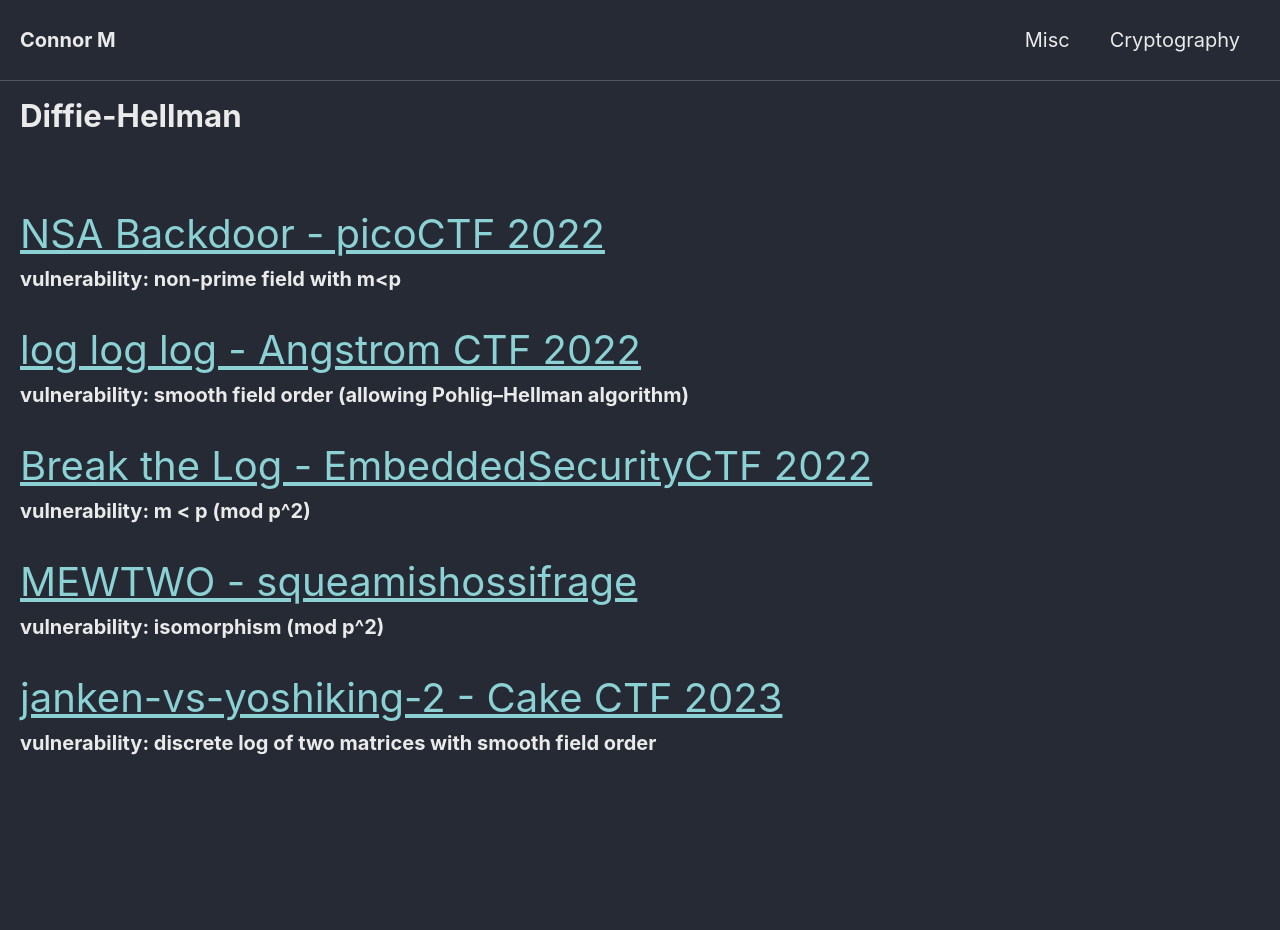
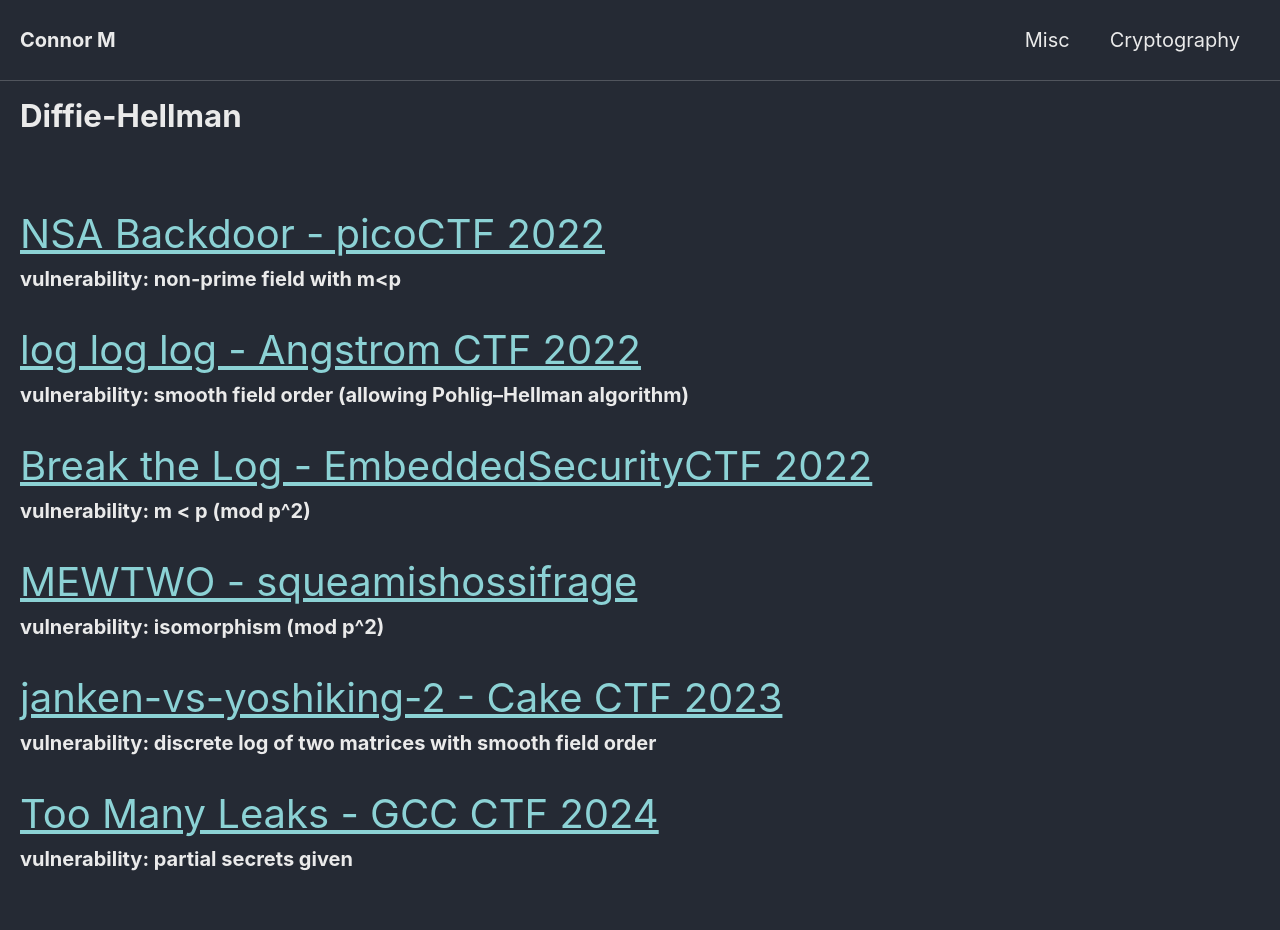
Before and after one commit to Connor-McCartney/Connor-McCartney.github.io, a Jekyll site: the page built from _pages/cryptography/diffie-hellman/diffie-hellman.md, in a window 1280 px wide. Built offline with Jekyll 4.4.1, drawn with Linux system fonts in a browser that asks for light colours; cached includes are drawn as plain includes; before the commit the page ends 900 px from its top, so only the background shows below that.

Commit message:
Update diffie-hellman.md

```diff
--- a/_pages/cryptography/diffie-hellman/diffie-hellman.md
+++ b/_pages/cryptography/diffie-hellman/diffie-hellman.md
@@ -24,3 +24,7 @@ __vulnerability: isomorphism (mod p^2)__
 
 <span style="font-size:2em;">   [janken-vs-yoshiking-2 - Cake CTF 2023](/cryptography/janken-vs-yoshiking-2-CakeCTF-2023)       </span> <br>
 __vulnerability: discrete log of two matrices with smooth field order__
+
+
+<span style="font-size:2em;">   [Too Many Leaks - GCC CTF 2024](/cryptography/diffie-hellman/Too-Many-Leaks-GCC-CTF-2024)       </span> <br>
+__vulnerability: partial secrets given__
```
